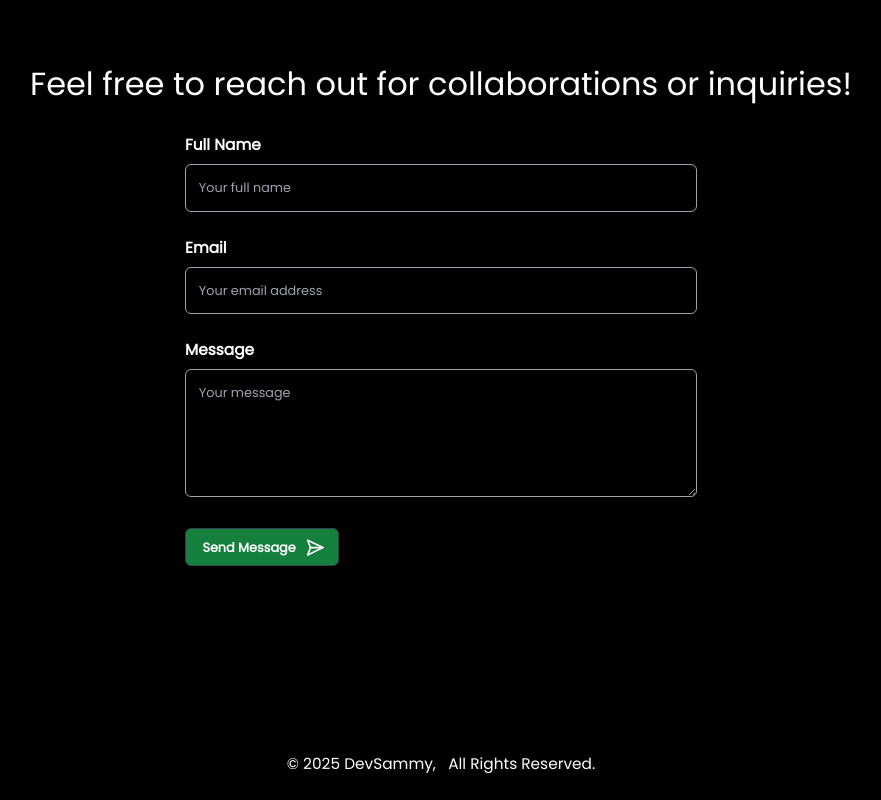
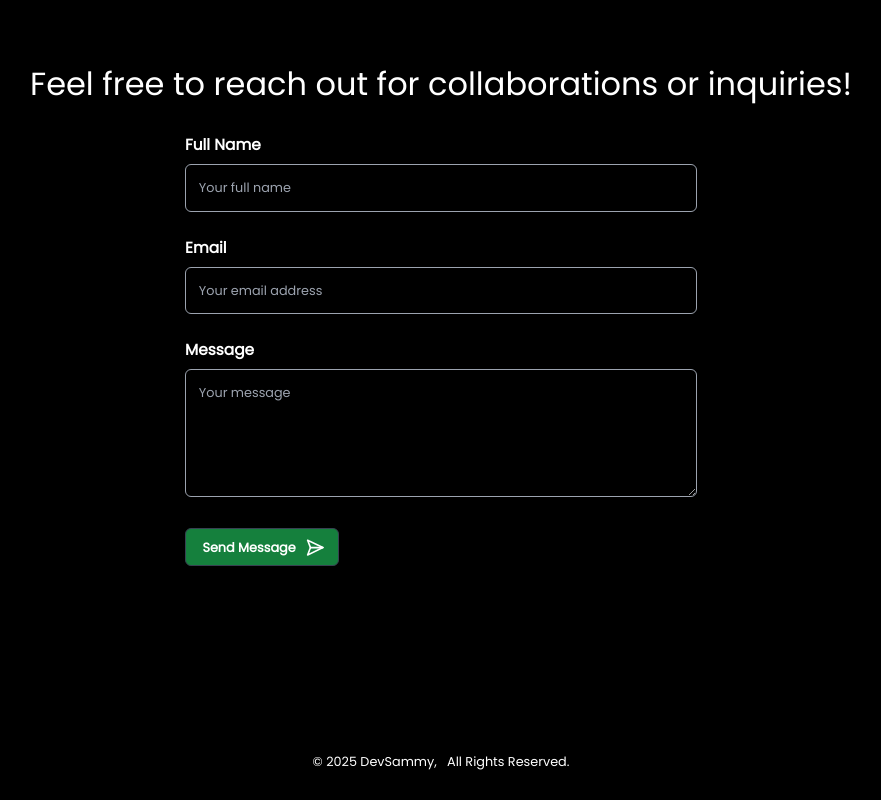
Before and after one commit to Sammyarc/portfolio-website, a React (Vite) app: page /contact in a window 1280 px wide. Shown: the part 189-989 px from the top of the page, without its empty margins (199-1080 px from the left). Built offline with nearby package versions, Linux system fonts and the light colour scheme.

Commit message:
Modifications

```diff
--- a/src/components/Footer/Footer.jsx
+++ b/src/components/Footer/Footer.jsx
@@ -5,7 +5,7 @@ const Footer = () => {
 
     return (
       <footer className=" text-white mt-[8vw] mb-[3vw] text-center md:mt-[3vw] md:mb-[2vw]">
-        <p className="text-[4.2vw] font-Poppins md:text-[1.2vw]">
+        <p className="text-[4.2vw] font-Poppins md:text-[1vw]">
           &copy; {currentYear} DevSammy, &nbsp; All Rights Reserved.
         </p>
       </footer>
```
